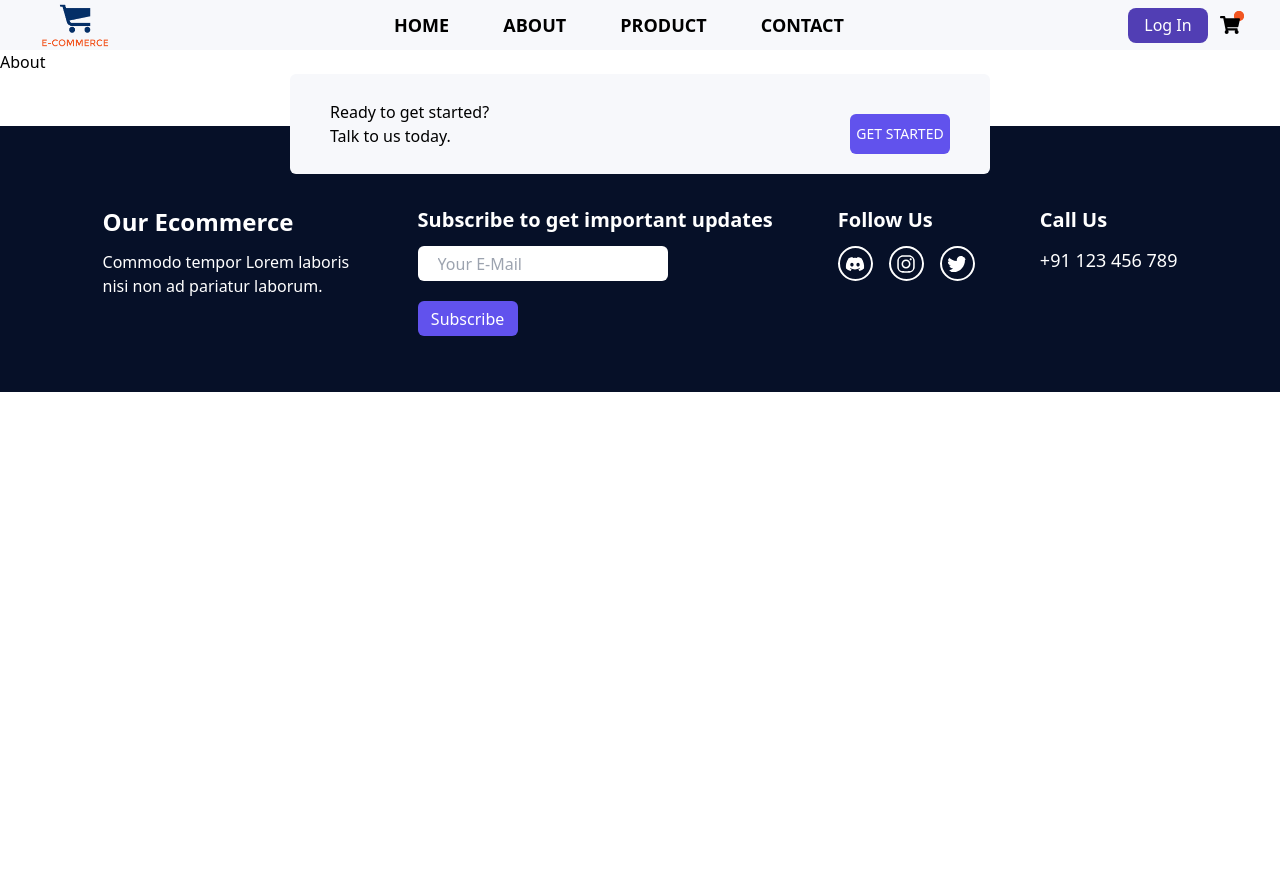
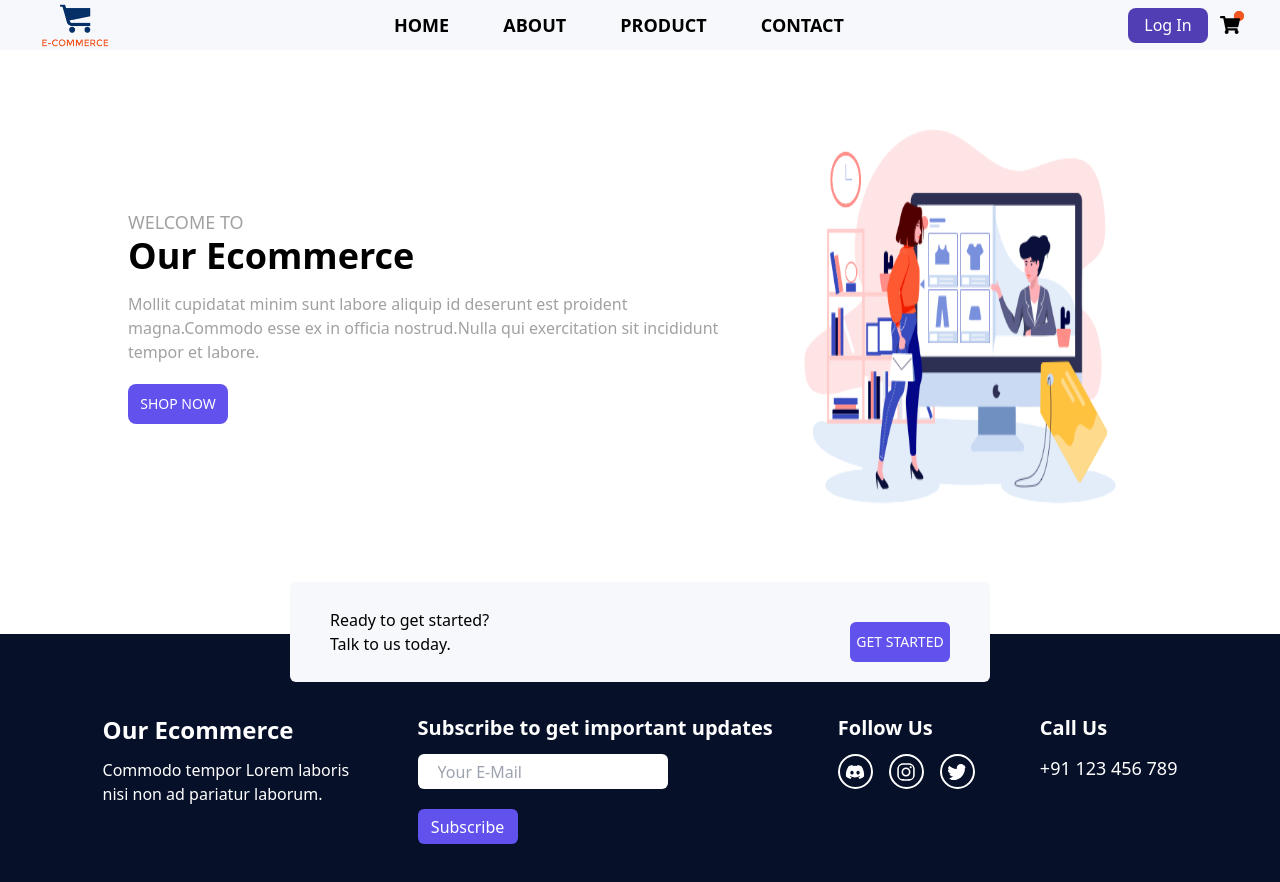
Before and after one commit to MohdFahad1/ecommerce, a React (Create React App) app: page /about in a window 1280 px wide. Shown: the top 882 px of the page. Before the commit the page ends 800 px from the top, so only its background shows below. Built offline with nearby package versions, Linux system fonts and the light colour scheme.

Commit message:
Contact Page completed

```diff
--- a/src/Components/common/Hero.js
+++ b/src/Components/common/Hero.js
@@ -1,12 +1,13 @@
 import React from 'react';
 import hero from '../../Assets/hero.png';
 
-const Hero = () => {
+const Hero = ({myData}) => {
+  const {name} = myData;
   return (
     <div className="flex justify-around md:px-32 items-center md:gap-10 py-4 px-0 gap-0">
       <div className="md:text-left text-center w-screen">
         <h3 className="text-lg font-medium text-[#a1a1a1] uppercase">welcome to</h3>
-        <h1 className="text-4xl font-semibold">Our Store</h1>
+        <h1 className="text-4xl font-semibold">Our {name}</h1>
         <p className="text-[#a1a1a1] mt-4 md:w-[600px] w-auto ">Mollit cupidatat minim sunt labore aliquip id deserunt est proident magna.Commodo esse ex in officia nostrud.Nulla qui exercitation sit incididunt tempor et labore.</p>
         <div className="md:flex md:justify-normal flex justify-center">
           <button className="bg-[#6152ED] rounded-lg h-[40px] w-[100px] mt-5 uppercase text-white  font-medium text-sm">Shop Now</button>
--- a/src/pages/About.js
+++ b/src/pages/About.js
@@ -1,8 +1,14 @@
 import React from 'react'
+import Hero from '../Components/common/Hero'
 
 const About = () => {
+  const data = {
+    name:"Ecommerce"
+  }
   return (
-    <div>About</div>
+    <div>
+      <Hero myData={data}/>
+    </div>
   )
 }
 
--- a/src/pages/Contact.js
+++ b/src/pages/Contact.js
@@ -2,7 +2,23 @@ import React from 'react'
 
 const Contact = () => {
   return (
-    <div>Contact</div>
+    <div className="py-10">
+      <h1 className="uppercase text-2xl font-bold text-center mb-5">Feel free to contact us</h1>
+
+
+      {/* EMBEDDED MAP */}
+      <div>
+        <iframe src="https://www.google.com/maps/embed?pb=!1m18!1m12!1m3!1d224346.54004787002!2d77.04417384861837!3d28.527252739279792!2m3!1f0!2f0!3f0!3m2!1i1024!2i768!4f13.1!3m3!1m2!1s0x390cfd5b347eb62d%3A0x52c2b7494e204dce!2sNew%20Delhi%2C%20Delhi!5e0!3m2!1sen!2sin!4v1688899315825!5m2!1sen!2sin" title="Google Maps" width="100%" height="450" style={{ border: 0 }} allowFullScreen="" loading="lazy" referrerPolicy="no-referrer-when-downgrade"></iframe>
+      </div>
+
+      {/* FORM */}
+        <form action="https://formspree.io/f/mbjeagak" method="POST" className="flex flex-col items-center gap-10 mt-10">
+          <input type="text" placeholder="USERNAME" name="Username" required autoComplete="off" className="outline-none md:w-[500px] h-[40px] px-3 border-2 border-[#a1a1a1] w-[350px]"/>
+          <input type="email" placeholder="E-MAIL" name="Email" autoComplete="off" required className="outline-none md:w-[500px] h-[40px] px-3 border-2 border-[#a1a1a1] w-[350px]" />
+          <textarea placeholder="Enter your message..." name="Message" className="border-2 border-[#a1a1a1] md:w-[500px] h-[200px] w-[350px]   px-3 pt-2 outline-none"/>
+            <input type="submit" placeholder="SEND" className="h-[40px] w-[150px] bg-[#6152ED] text-white cursor-pointer outline-none" />
+        </form>
+    </div>
   )
 }
 
--- a/src/pages/Home.js
+++ b/src/pages/Home.js
@@ -5,9 +5,12 @@ import BestProducts from '../Components/HomeComponents/BestProducts';
 import Trusted from '../Components/HomeComponents/Trusted';
 
 const Home = () => {
+  const data = {
+    name: "Store"
+  }
   return (
     <div>
-      <Hero />
+      <Hero myData={data}/>
       <BestProducts />
       <Services />
       <Trusted />
```
